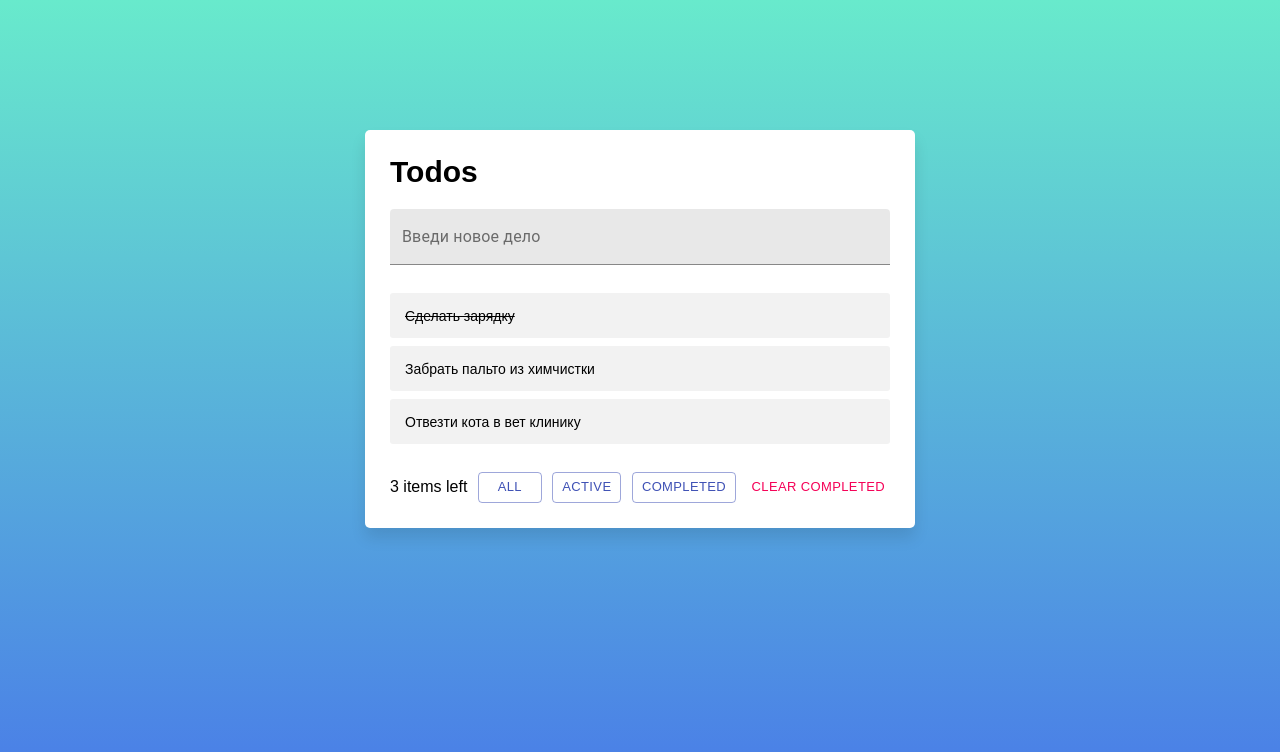
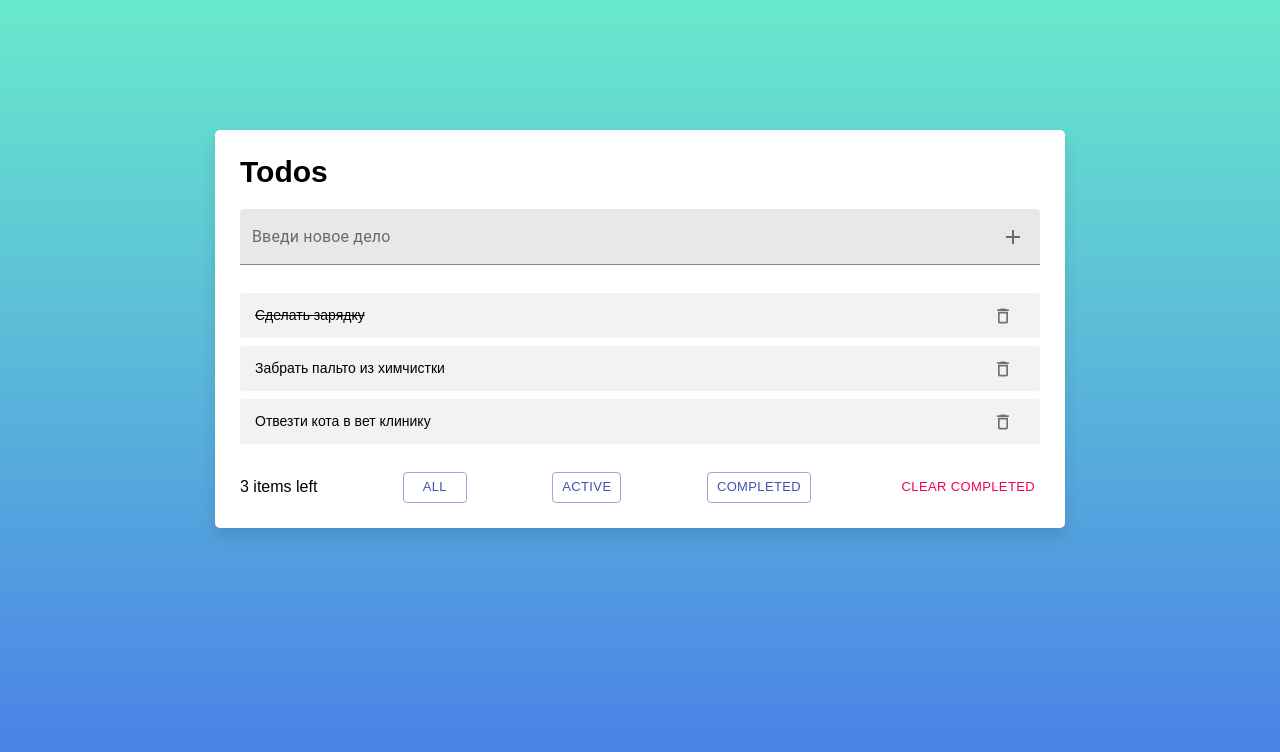
Before and after one commit to WebHeroSchool/react_eli4kina, a React (Create React App) app: page / in a window 1280 px wide. Shown: the top 752 px of the page. Built offline with nearby package versions, Linux system fonts and the light colour scheme.

Commit message:
Стилизация приложения

```diff
--- a/package.json
+++ b/package.json
@@ -3,6 +3,7 @@
   "version": "0.1.0",
   "private": true,
   "dependencies": {
+    "@material-ui/icons": "^4.11.2",
     "@testing-library/jest-dom": "^5.14.1",
     "@testing-library/react": "^11.2.7",
     "@testing-library/user-event": "^12.8.3",
--- a/src/components/App/App.js
+++ b/src/components/App/App.js
@@ -3,8 +3,6 @@ import InputItem from '../InputItem/InputItem';
 import ItemList from '../ItemList/ItemList';
 import Footer from '../Footer/Footer';
 import styles from './App.module.css';
-
-
 
 const App = () => {
   const todoItems = [
@@ -28,6 +26,7 @@ const App = () => {
     <InputItem />
     <ItemList todoItems = {todoItems} />
     <Footer count={3} />
-  </div>);
+  </div>
+  );
 }
 export default App;
--- a/src/components/App/App.module.css
+++ b/src/components/App/App.module.css
@@ -14,7 +14,7 @@ body {
 
 .wrapper{
   background: #fff;
-  max-width: 550px;
+  max-width: 850px;
   width: 100%;
   margin: 120px auto;
   padding: 25px;
--- a/src/components/InputItem/InputItem.js
+++ b/src/components/InputItem/InputItem.js
@@ -1,14 +1,22 @@
 import React from 'react';
 import TextField from '@material-ui/core/TextField';
+import IconButton from '@material-ui/core/IconButton';
+import AddIcon from '@material-ui/icons/Add';
 
 const InputItem = () => (
 <div>
-<TextField
-  id="filled-search"
-  label="Введи новое дело"
-  type="search"
-  variant="filled"
-  fullWidth
+  <TextField
+    id="standard-basic"
+    label="Введи новое дело"
+    variant="filled"
+    fullWidth
+    InputProps={{
+      endAdornment: (
+        <IconButton  size="small" aria-label="add">
+          <AddIcon />
+        </IconButton>
+      ),
+    }}
   />
 </div>);
 
--- a/src/components/Item/Item.js
+++ b/src/components/Item/Item.js
@@ -1,14 +1,23 @@
 import React from 'react';
 import styles from './Item.module.css';
 import classnames from 'classnames';
+import IconButton from '@material-ui/core/IconButton';
+import DeleteOutlineIcon from '@material-ui/icons/DeleteOutline';
 
 const Item = ( {value, isDone} ) => (
+  <div className={styles.itemBlock}>
     <span className={
       classnames({
         [styles.item]: true,
         [styles.done]: isDone
       })
     }>
-  {value}</span>
+    {value}
+    </span>
+    <IconButton aria-label="delete" >
+          <DeleteOutlineIcon fontSize="small" />
+        </IconButton>
+  </div>
+
 );
 export default Item;
--- a/src/components/Item/Item.module.css
+++ b/src/components/Item/Item.module.css
@@ -1,3 +1,8 @@
+.itemBlock{
+  display: flex;
+  justify-content: space-between;
+}
+
 .item {
   font-size: 14px;
 }
```
Also changed, not shown: 1 other file (tests, documents, lock files or other folders). Lines whose indentation alone changed are shown as unchanged.
